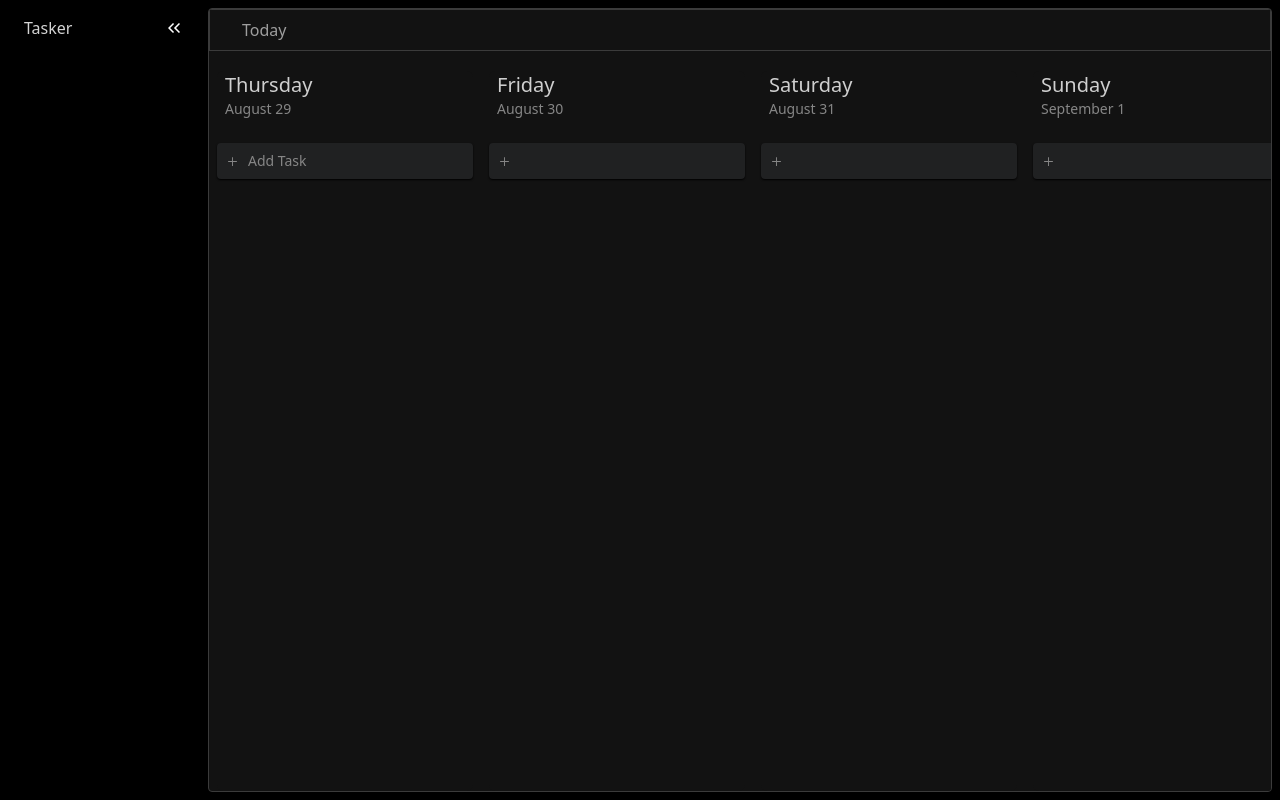
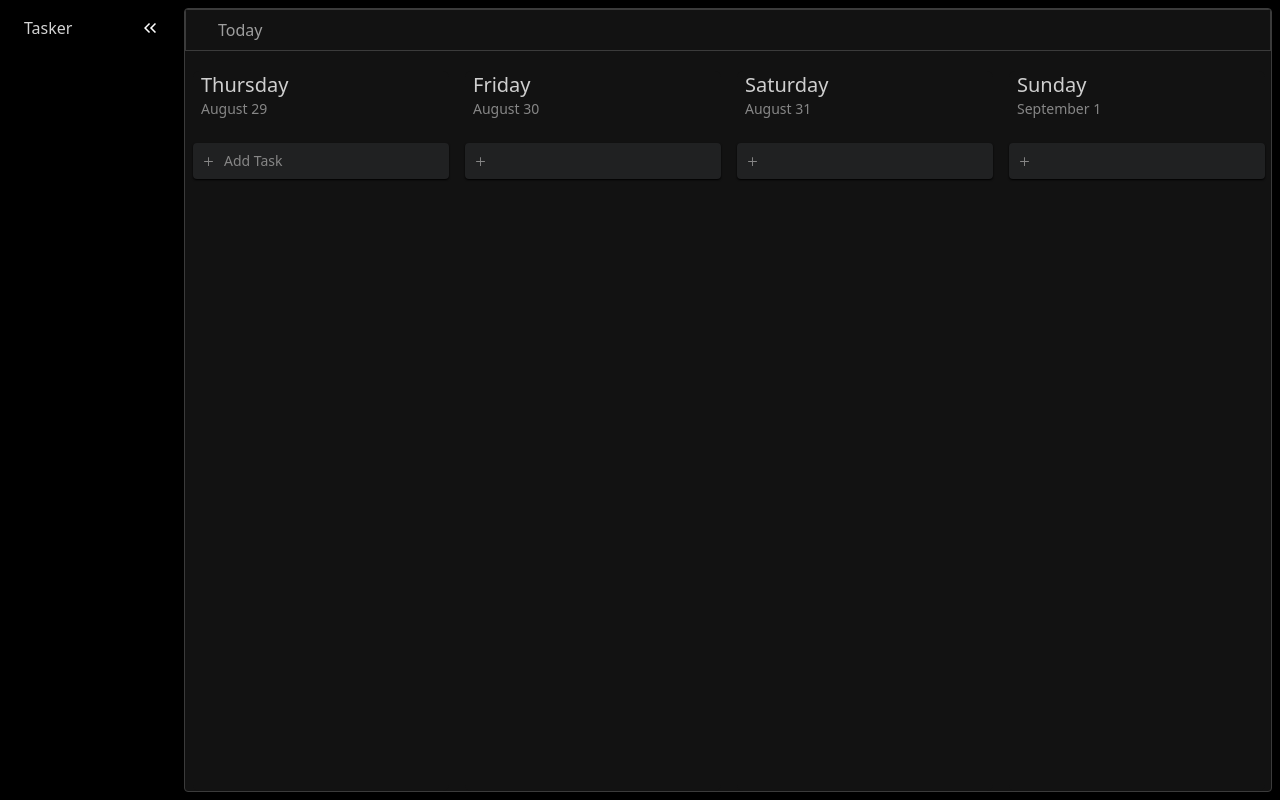
Before and after one commit to 4shutosh/tasker, a Svelte app: page / in a window 1280 px wide. Built offline with nearby package versions, Linux system fonts and the light colour scheme.

Commit message:
nav animation

```diff
--- a/src/renderer/src/App.svelte
+++ b/src/renderer/src/App.svelte
@@ -1,6 +1,5 @@
 <script lang="ts">
   import Versions from './components/Versions.svelte'
-  import electronLogo from './assets/electron.svg'
   import Nav from './components/nav/Nav.svelte'
   import Board from './components/Board.svelte'
   import CreateTaskModal from './components/CreateTaskModal.svelte'
@@ -38,10 +37,7 @@
 </script>
 
 <div class="relative p-2 bg-colorSurface h-screen w-screen">
-  <div
-    class={`grid h-full
-      ${isNavExpanded ? 'grid-cols-[200px_1fr]' : 'grid-cols-1'}`}
-  >
+  <div class={`flex h-full`}>
     <Nav {isNavExpanded} {handleCollapseClick} />
     <Board {isNavExpanded} {handleCollapseClick} />
   </div>
--- a/src/renderer/src/components/Board.svelte
+++ b/src/renderer/src/components/Board.svelte
@@ -64,7 +64,7 @@
 </script>
 
 <div
-  class="h-full flex flex-col overflow-hidden
+  class="h-full flex flex-col flex-grow overflow-hidden
   bg-colorSurfaceSecondary
   border-[0.5px] border-borderPrimary rounded"
 >
--- a/src/renderer/src/components/nav/Nav.svelte
+++ b/src/renderer/src/components/nav/Nav.svelte
@@ -3,8 +3,11 @@
   export let handleCollapseClick
 </script>
 
-{#if isNavExpanded}
-  <div class="flex flex-col bg-black rounded-md">
+<div
+  class={`flex flex-col bg-black rounded-md min-w-44 max-w-44 transition-all duration-250 ease-in-out
+  ${isNavExpanded ? 'ml-0' : '-ml-44'}
+`}
+>
   <!-- Heading and Collapse Button -->
   <div class="flex px-4 py-2 items-center">
     <div class="flex-1 text-neutral-300 font-light">Tasker</div>
@@ -27,4 +30,3 @@
     >
   </div>
 </div>
-{/if}
```
Lines whose indentation alone changed are shown as unchanged.
